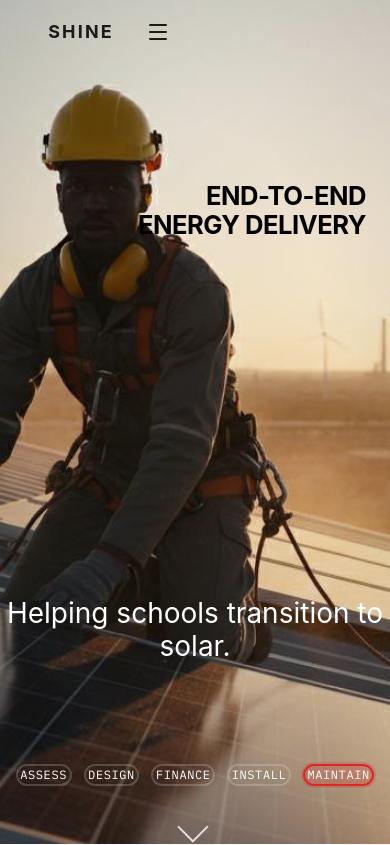
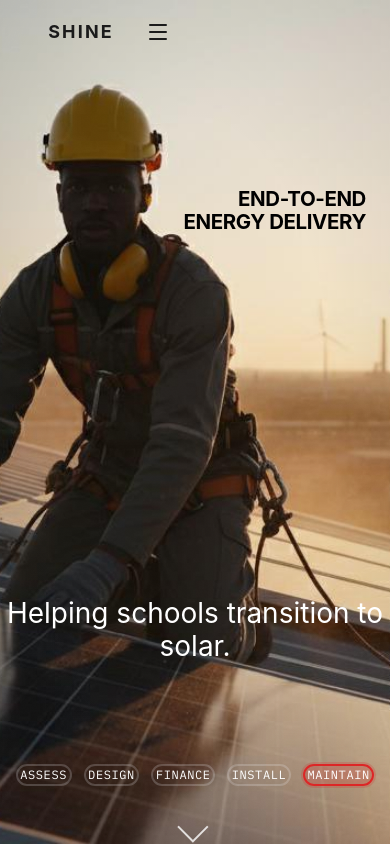
Before and after one commit to Bukenyae/SHINE, a React (Vite) app in the folder app/: page / in a window 390 px wide. Shown: the top 845 px of the page. Built offline with nearby package versions, Linux system fonts and the light colour scheme.

Commit message:
fix: further reduce mobile end-to-end hero headline

```diff
--- a/app/src/index.css
+++ b/app/src/index.css
@@ -1496,7 +1496,7 @@ html:not([data-theme="light"]) .ecosystem-toggle.light.active {
 
 @media (max-width: 640px) {
   .hero-end-title {
-    font-size: clamp(25.6px, 4.8vw, 57.6px);
+    font-size: clamp(20.48px, 3.84vw, 46.08px);
   }
 
   .hero-headline-block {
```
